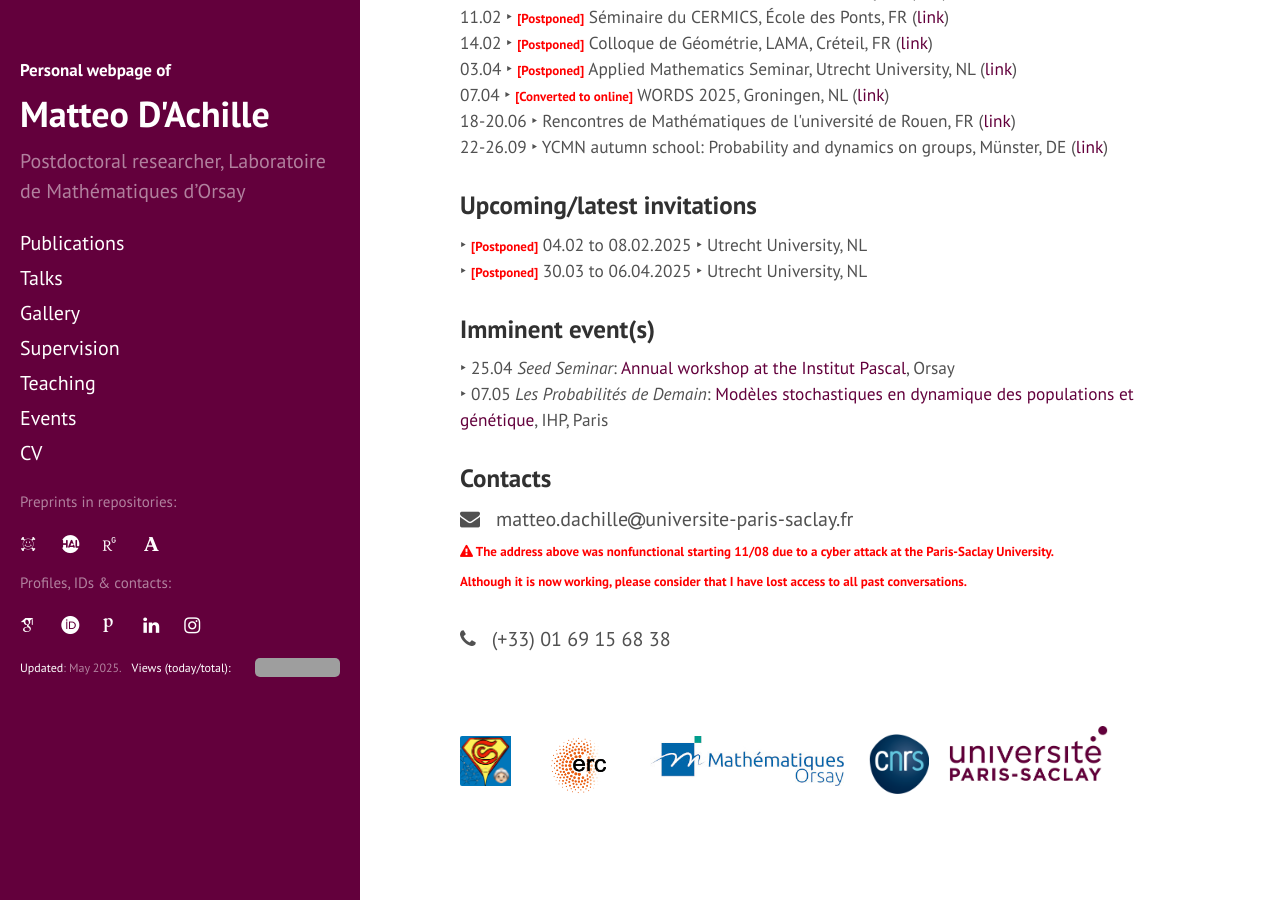
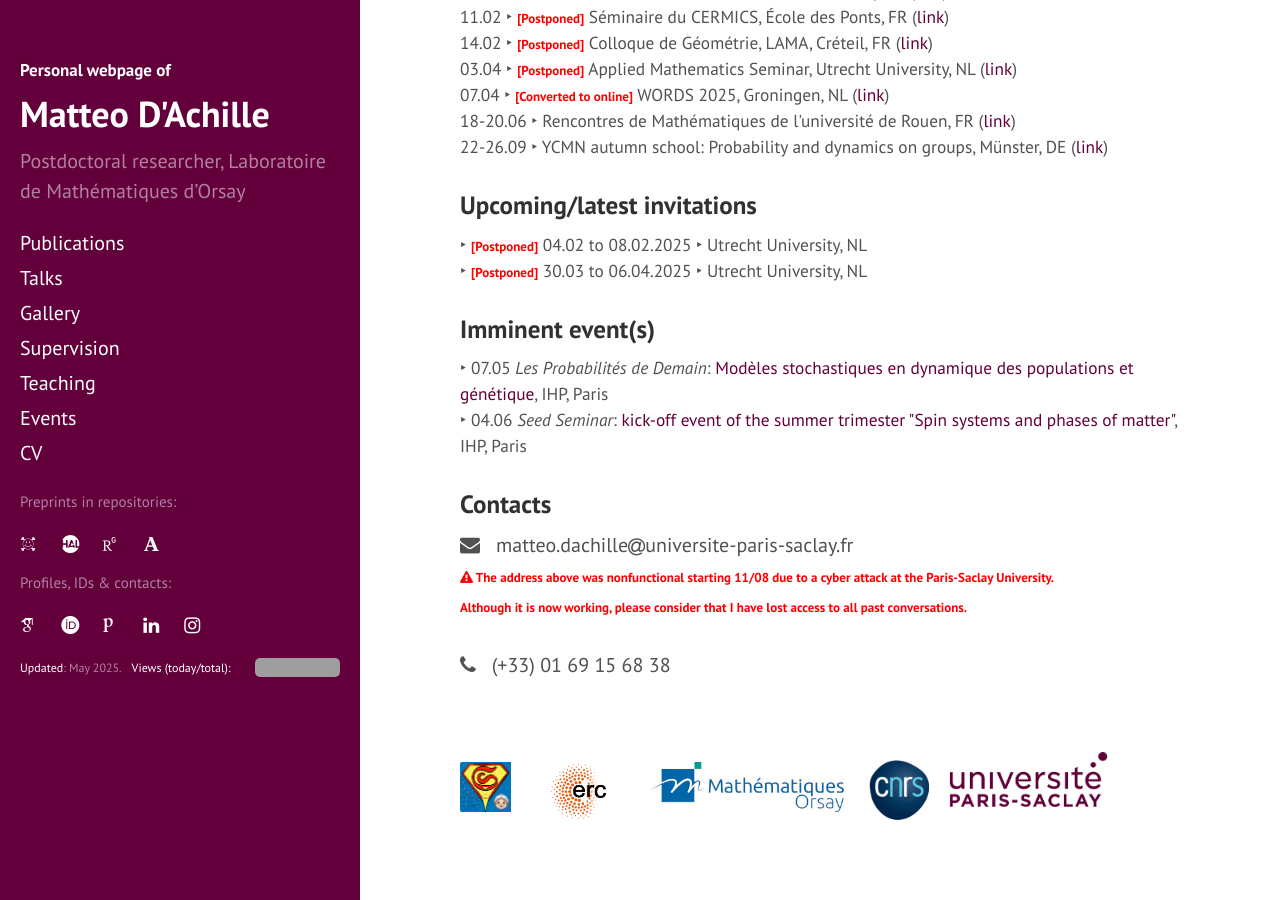
Before and after one commit to matteodachille/matteodachille.github.io, a Jekyll site: the page built from index.html, in a window 1280 px wide and 900 px high, scrolled down 540 px. Built offline with Jekyll 4.4.1, drawn with Linux system fonts in a browser that asks for light colours; nearby versions of some CDN libraries; some web fonts are replaced; the list of posts is cut into pages by our own code; grey boxes are pictures that could not be loaded.

Commit message:
Added link to summer kick-off event

```diff
--- a/index.html
+++ b/index.html
@@ -69,8 +69,8 @@ My research interests lie in probability, mainly in random geometry, statistical
 <h3>Imminent event(s)</h3>
 <p style="font-size:13pt;">
 <!--&#x2023; 16.10 <i>Les Probabilités de Demain</i>: <a href="https://indico.math.cnrs.fr/event/12710/" target="_blank">Transport optimal et applications</a>, IHP, Paris  <br/>-->
-&#x2023; 25.04 <i>Seed Seminar</i>: <a href="https://indico.ijclab.in2p3.fr/event/11715/" target="_blank">Annual workshop at the Institut Pascal</a>, Orsay <br/>
 &#x2023; 07.05 <i>Les Probabilités de Demain</i>: <a href="https://indico.math.cnrs.fr/e/ndpe" target="_blank">Modèles stochastiques en dynamique des populations et génétique</a>, IHP, Paris <br/>
+&#x2023; 04.06 <i>Seed Seminar</i>: <a href="https://indico.math.cnrs.fr/e/sspm" target="_blank">kick-off event of the summer trimester "Spin systems and phases of matter"</a>, IHP, Paris<br/>
 </p>
 
 <h3>Contacts</h3>
```
